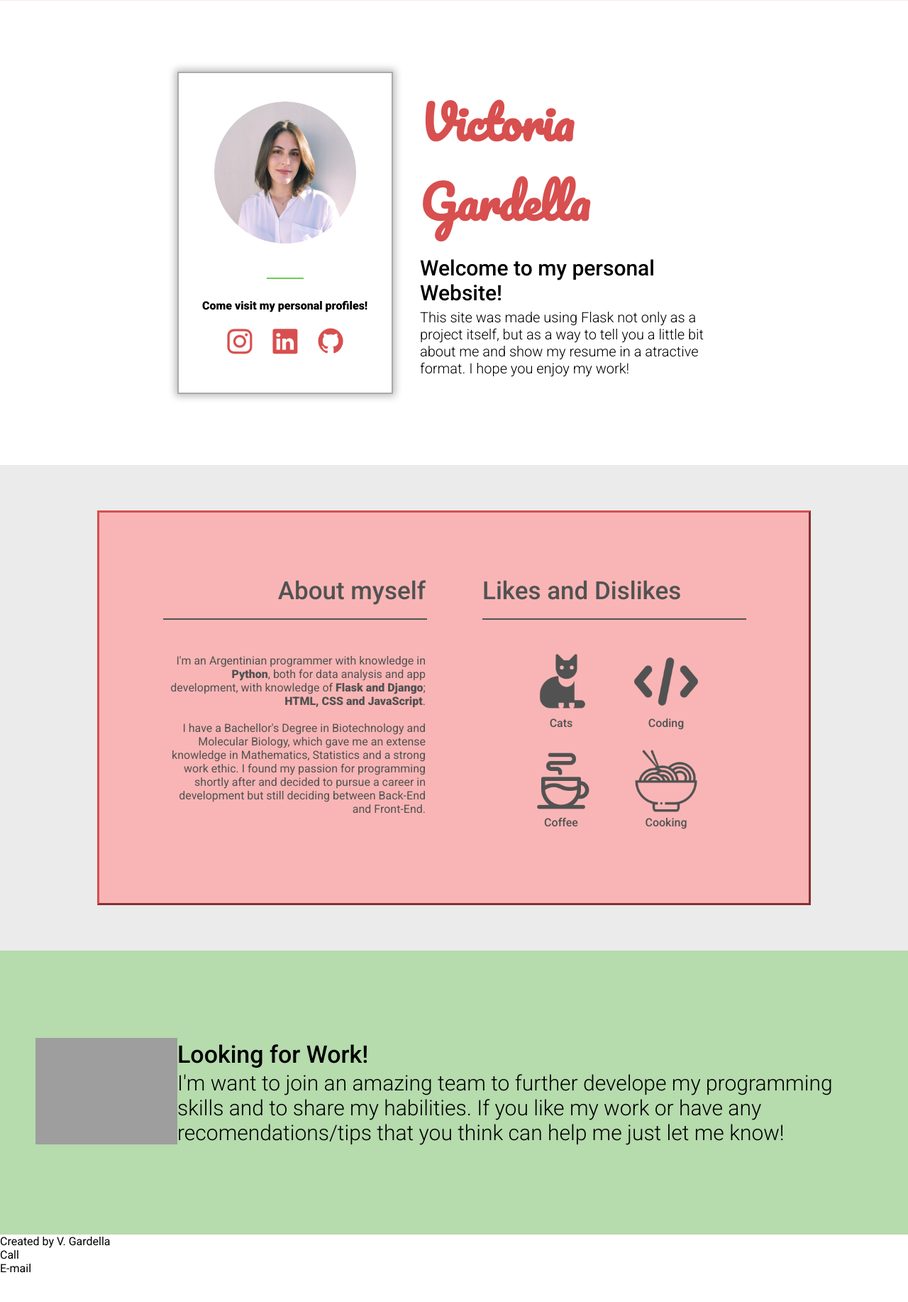
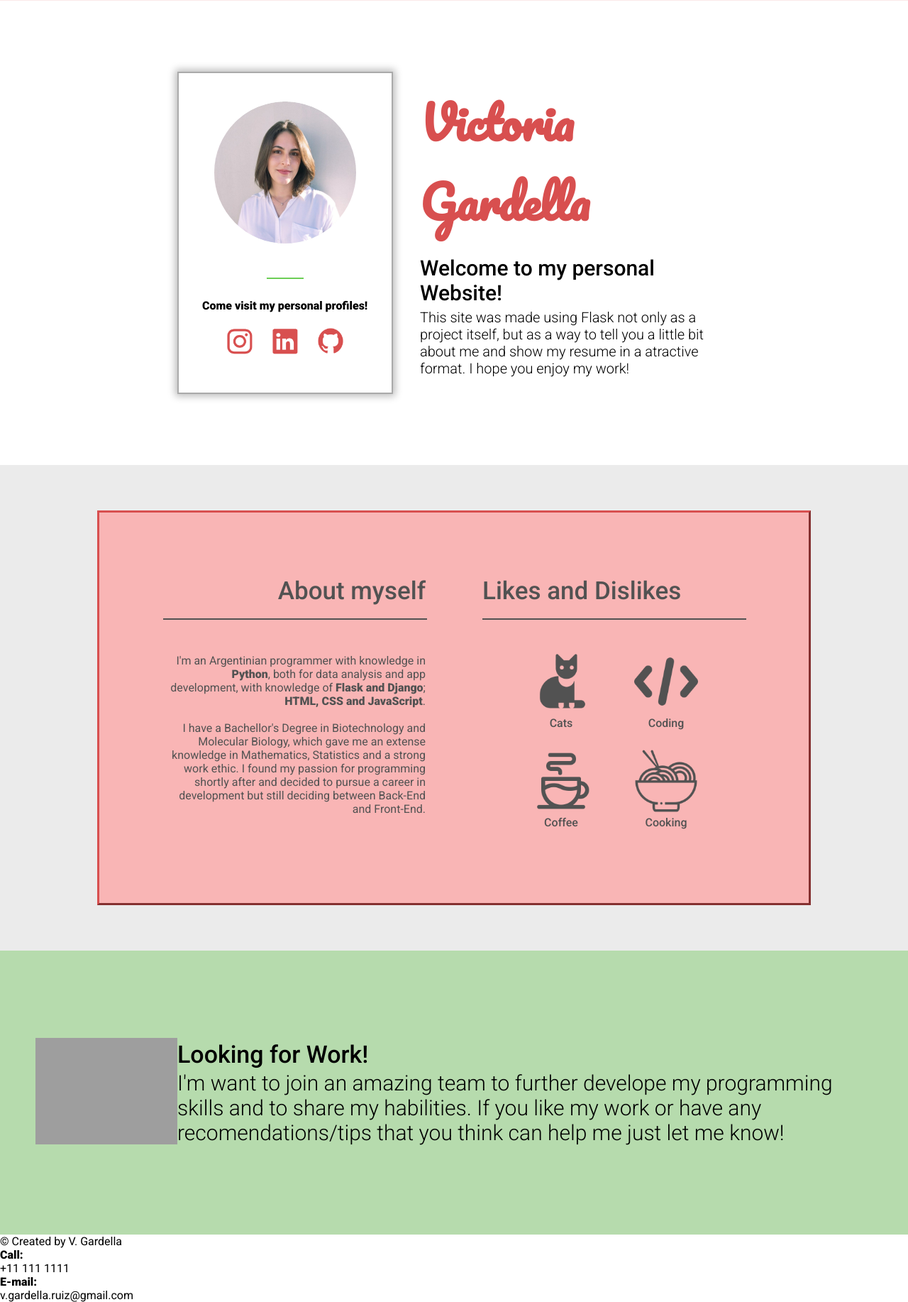
Before and after one commit to VGardella/personalwebpage-flask, a Flask app: page / in a window 1280 px wide. Shown: the part 89-1923 px from the top of the page at 71% size. Before the commit the page ends 1882 px from the top, so only its background shows below. Run offline with Flask 2, Linux system fonts and the light colour scheme; grey boxes are pictures that could not be loaded.

Commit message:
Change footer text and structure

```diff
--- a/personalweb/templates/base.html
+++ b/personalweb/templates/base.html
@@ -29,9 +29,11 @@
     {% endblock %}
     <footer>
         <div class="container">
-            <div class="created-by">Created by V. Gardella</div>
-            <div class="phone">Call</div>
-            <div class="mail">E-mail</div>
+            <div class="created-by">&#169; Created by V. Gardella</div>
+            <div class="contact">
+                <div class="phone"><b>Call:</b> <br> +11 111 1111</div>
+                <div class="mail"><b>E-mail:</b> <br> v.gardella.ruiz@gmail.com</div>
+            </div>
         </div>
     </footer>
 </body>
```
